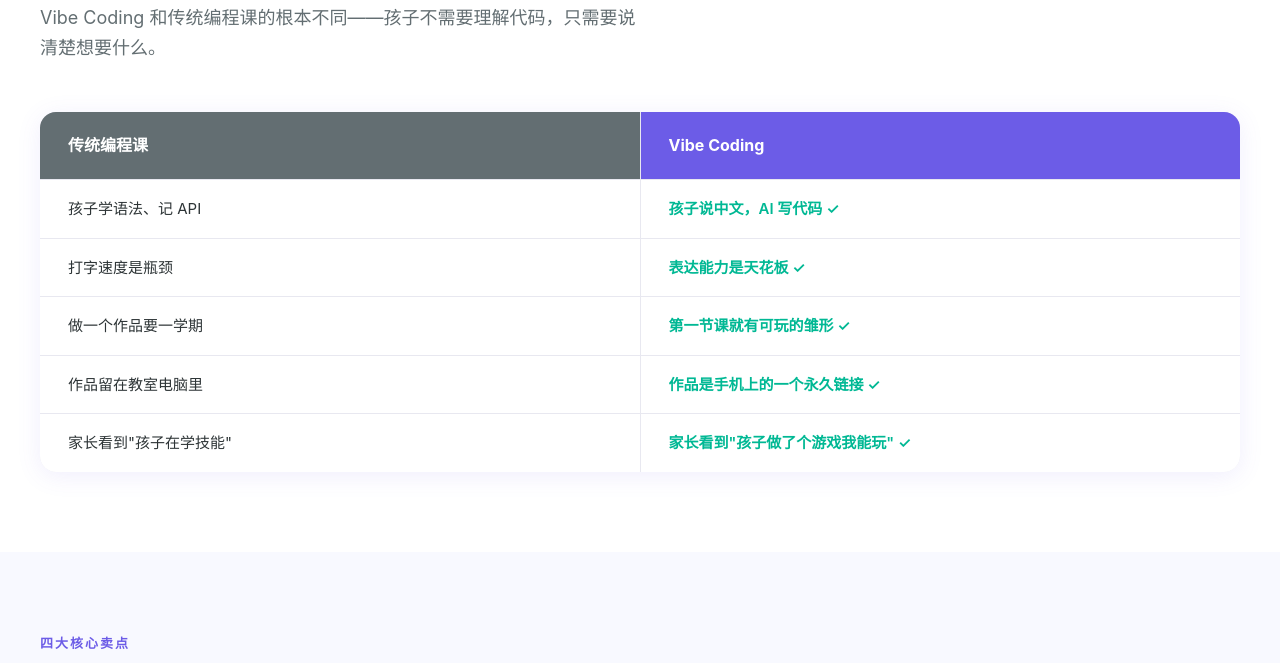
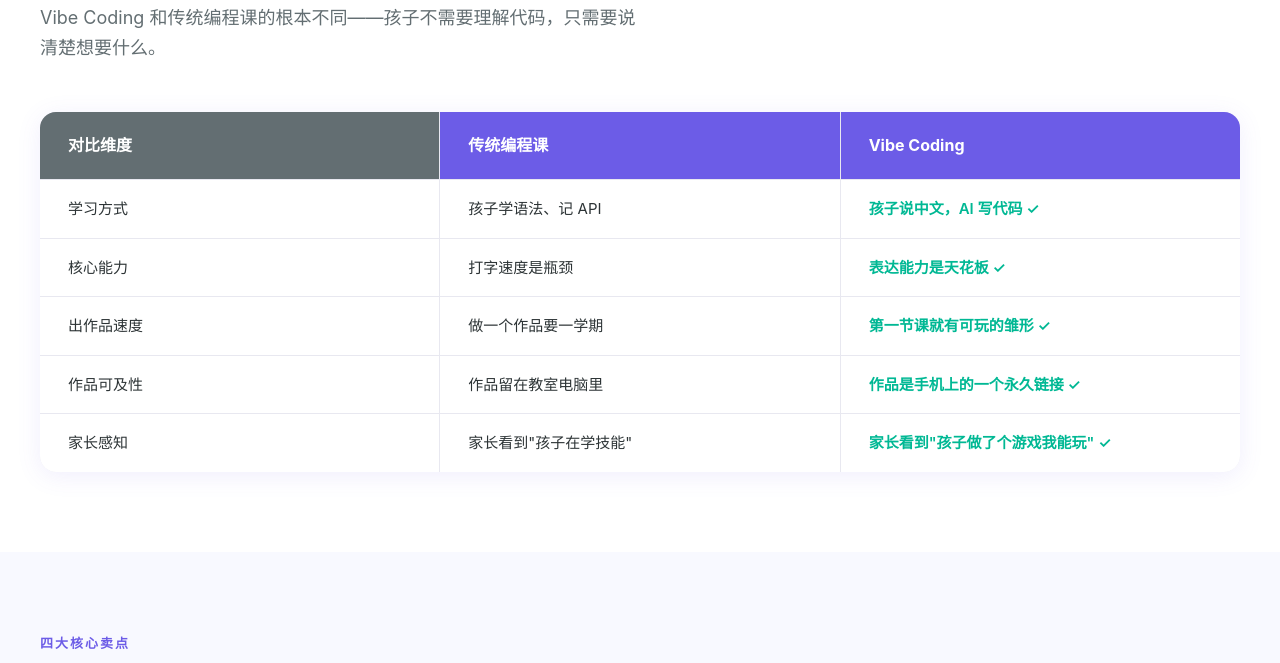
Before and after one commit to Sciencerailgun20001/hippoVibeCoding, a plain HTML site: page index.html in a window 1280 px wide. Shown: the part 771-1434 px from the top of the page. Drawn offline with Linux system fonts and the light colour scheme.

Commit message:
对比表格填充维度标签列：学习方式/核心能力/出作品速度/作品可及性/家长感知

```diff
--- a/index.html
+++ b/index.html
@@ -126,7 +126,7 @@
 
   /* ── Comparison Table ── */
   .compare-grid {
-    display:grid; grid-template-columns: 1fr 1fr;
+    display:grid; grid-template-columns: 1fr 1fr 1fr;
     gap: 1px; background: #E8E8F0;
     border-radius: var(--radius); overflow:hidden;
     box-shadow: var(--shadow);
@@ -309,21 +309,27 @@
     <p class="section-desc">Vibe Coding 和传统编程课的根本不同——孩子不需要理解代码，只需要说清楚想要什么。</p>
 
     <div class="compare-grid">
+      <div class="cg-header" style="background:#636E72;">对比维度</div>
       <div class="cg-header">传统编程课</div>
       <div class="cg-header" style="background:var(--primary);">Vibe Coding</div>
 
+      <div class="cg-cell">学习方式</div>
       <div class="cg-cell" data-label="传统编程课">孩子学语法、记 API</div>
       <div class="cg-cell check" data-label="Vibe Coding">孩子说中文，AI 写代码 ✓</div>
 
+      <div class="cg-cell">核心能力</div>
       <div class="cg-cell" data-label="传统编程课">打字速度是瓶颈</div>
       <div class="cg-cell check" data-label="Vibe Coding">表达能力是天花板 ✓</div>
 
+      <div class="cg-cell">出作品速度</div>
       <div class="cg-cell" data-label="传统编程课">做一个作品要一学期</div>
       <div class="cg-cell check" data-label="Vibe Coding">第一节课就有可玩的雏形 ✓</div>
 
+      <div class="cg-cell">作品可及性</div>
       <div class="cg-cell" data-label="传统编程课">作品留在教室电脑里</div>
       <div class="cg-cell check" data-label="Vibe Coding">作品是手机上的一个永久链接 ✓</div>
 
+      <div class="cg-cell">家长感知</div>
       <div class="cg-cell" data-label="传统编程课">家长看到"孩子在学技能"</div>
       <div class="cg-cell check" data-label="Vibe Coding">家长看到"孩子做了个游戏我能玩" ✓</div>
     </div>
```
